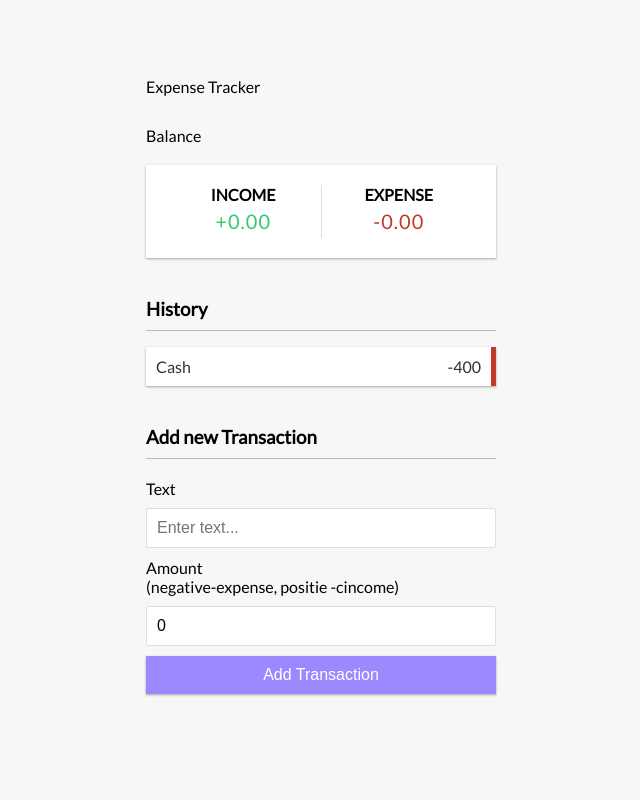
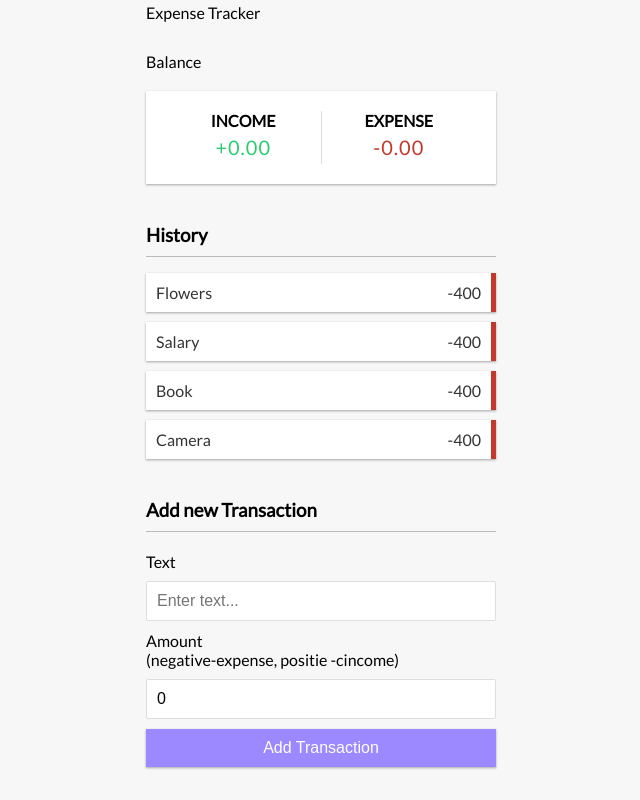
Before and after one commit to capzink/Expense-Tracker, a React (Create React App) app in the folder frontend/: page / in a window 1280 px wide. Shown: the whole page, without its empty margins (319-959 px from the left). Built offline with nearby package versions, Linux system fonts and the light colour scheme.

Commit message:
Adds transaction componenet

```diff
--- a/frontend/src/App.js
+++ b/frontend/src/App.js
@@ -3,17 +3,14 @@ import Balance from "./components/Balance"
 import IncomeExpense from "./components/IncomeExpenses"
 import TransactionList from "./components/TransactionList"
 import AddTransaction from "./components/AddTransaction";
-
-
-
-
+import { GlobalProvider } from './Context/GlobalState';
 import './App.css'
 
 
 function App() {
   return (
     <>
-      <div className="App">
+      <GlobalProvider>
         <Header />
         <div className="container">
           <Balance />
@@ -21,7 +18,7 @@ function App() {
           <TransactionList/>
           <AddTransaction/>
         </div>
-      </div>
+      </GlobalProvider>
     </>
   );
 }
--- a/frontend/src/Context/AppReducer.js
+++ b/frontend/src/Context/AppReducer.js
@@ -0,0 +1,6 @@
+export default (state, action)=>{
+    switch (action.type){
+        default:
+            return state
+    }
+}
--- a/frontend/src/Context/GlobalState.js
+++ b/frontend/src/Context/GlobalState.js
@@ -1,4 +1,4 @@
-import React, {createContext, useReducer} from ' react'
+import React, {createContext, useReducer} from 'react'
 import AppReducer from './AppReducer'
 
 //initial state
--- a/frontend/src/components/AddTransaction.js
+++ b/frontend/src/components/AddTransaction.js
@@ -1,4 +1,5 @@
 import React,{useState} from 'react'
+import { GlobalContext } from '../Context/GlobalState'
 
 const AddTransaction = () => {
 const [text, setText]= useState('')
--- /dev/null
+++ b/frontend/src/components/Transaction.js
@@ -0,0 +1,13 @@
+import React from 'react'
+
+ const Transaction = ({transaction}) => {
+    return (
+        <li className="minus">
+          {transaction.text} <span>-400</span>
+          <button className="delete-btn">x</button>
+        </li>
+
+    );
+}
+
+export default Transaction
--- a/frontend/src/components/TransactionList.js
+++ b/frontend/src/components/TransactionList.js
@@ -1,13 +1,16 @@
-import React from 'react'
+import React,{useContext} from 'react'
+import { GlobalContext } from "../Context/GlobalState";
+import Transaction from './Transaction';
 
 const TransactionList = () => {
+
+    const {transactions} = useContext(GlobalContext)
     return (
         <>
          <h3>History</h3>
          <ul id='list' className='list'>
-            <li className="minus">
-                Cash <span>-400</span><button className='delete-btn'>x</button>
-            </li>
+             {transactions.map(transaction=><Transaction key={transaction.id} transaction={transaction}/> )}
+
         </ul>
         </>
     )
```
